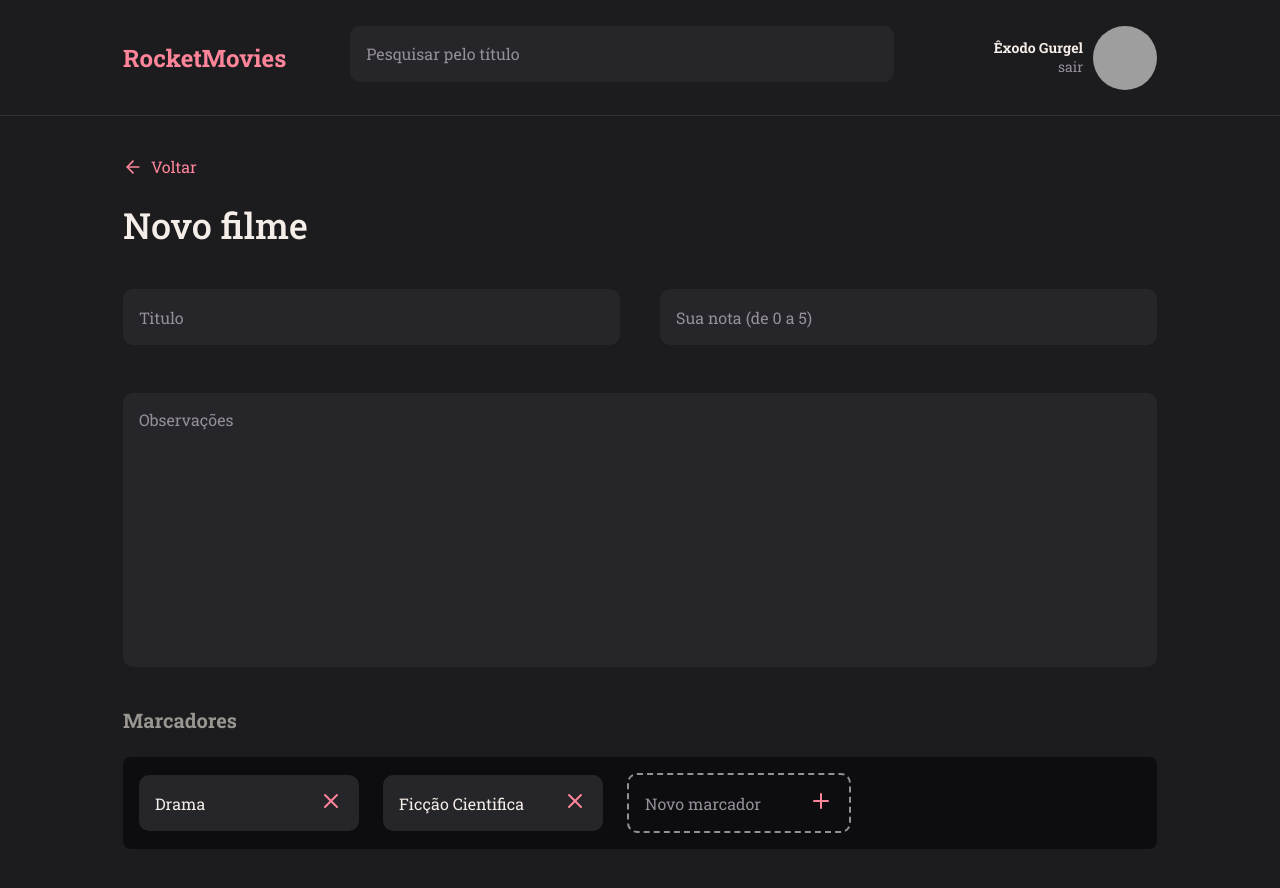
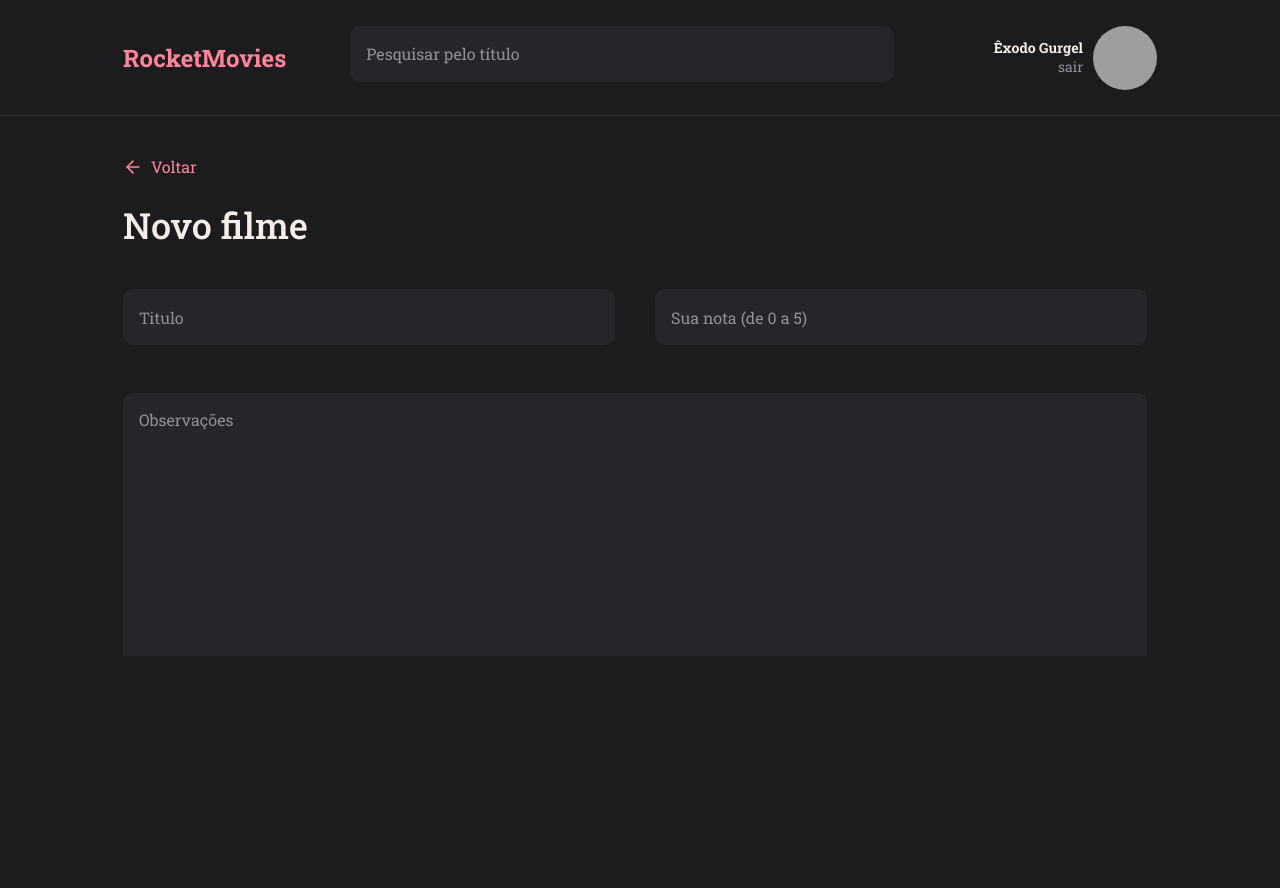
Before and after one commit to exodogurgel/RocketMovies, a React (Vite) app: page / in a window 1280 px wide. After the commit the page ends 800 px from the top, so only its background shows below. Built offline with nearby package versions, Linux system fonts and the light colour scheme; grey boxes are pictures that could not be loaded.

Commit message:
finished page NewMovie

```diff
--- a/src/components/Textarea/styles.js
+++ b/src/components/Textarea/styles.js
@@ -2,7 +2,7 @@ import styled from 'styled-components'
 
 export const Container = styled.textarea`
   width: 100%;
-  height: 274px;
+  min-height: 274px;
   resize: none;
   border: none;
   border-radius: 10px;
--- a/src/pages/NewMovie/index.jsx
+++ b/src/pages/NewMovie/index.jsx
@@ -1,11 +1,12 @@
-import { Container, Form } from './styles'
 import { FiArrowLeft } from 'react-icons/fi'
 import { Input } from '../../components/Input'
 import { Header } from '../../components/Header'
 import { NewTag } from '../../components/NewTag'
+import { Button } from '../../components/Button'
 import { Section } from '../../components/Section'
 import { Textarea } from '../../components/Textarea'
 import { ButtonText } from '../../components/ButtonText'
+import { Container, Form, RemoveMovie } from './styles'
 
 export function NewMovie() {
   return (
@@ -17,10 +18,12 @@ export function NewMovie() {
             <ButtonText title="Voltar" icon={FiArrowLeft} />
             <h1>Novo filme</h1>
           </header>
+
           <div className="input-values">
             <Input type="text" placeholder="Titulo" />
             <Input type="number" placeholder="Sua nota (de 0 a 5)" />
           </div>
+
           <Textarea placeholder="Observações" />
 
           <Section title="Marcadores">
@@ -30,6 +33,11 @@ export function NewMovie() {
               <NewTag value="" isNew placeholder="Novo marcador" />
             </div>
           </Section>
+
+          <div className="buttons">
+            <RemoveMovie type="button">Excluir filme</RemoveMovie>
+            <Button title="Salvar alterações" />
+          </div>
         </Form>
       </main>
     </Container>
--- a/src/pages/NewMovie/styles.js
+++ b/src/pages/NewMovie/styles.js
@@ -11,6 +11,9 @@ export const Container = styled.div`
     'content';
 
   > main {
+    padding: 40px 123px;
+    grid-area: content;
+
     .input-values {
       display: flex;
       gap: 40px;
@@ -31,8 +34,10 @@ export const Container = styled.div`
 `
 
 export const Form = styled.form`
-  grid-area: content;
-  padding: 40px 123px;
+  width: 100%;
+  height: 500px;
+  overflow-y: auto;
+  padding-right: 10px;
 
   display: flex;
   flex-direction: column;
@@ -45,4 +50,23 @@ export const Form = styled.form`
       font-weight: 500;
     }
   }
+
+  .buttons {
+    display: flex;
+    gap: 40px;
+    align-items: center;
+    justify-content: center;
+    margin-top: -16px;
+    margin-bottom: 5px;
+  }
 `
+export const RemoveMovie = styled.button`
+  margin-top: 16px;
+  width: 100%;
+  height: 56px;
+  border: none;
+  border-radius: 10px;
+  background: ${({ theme }) => theme.COLORS.BACKGROUND_900};
+  color: ${({ theme }) => theme.COLORS.PINK};
+  font-size: 16px;
+`
```
